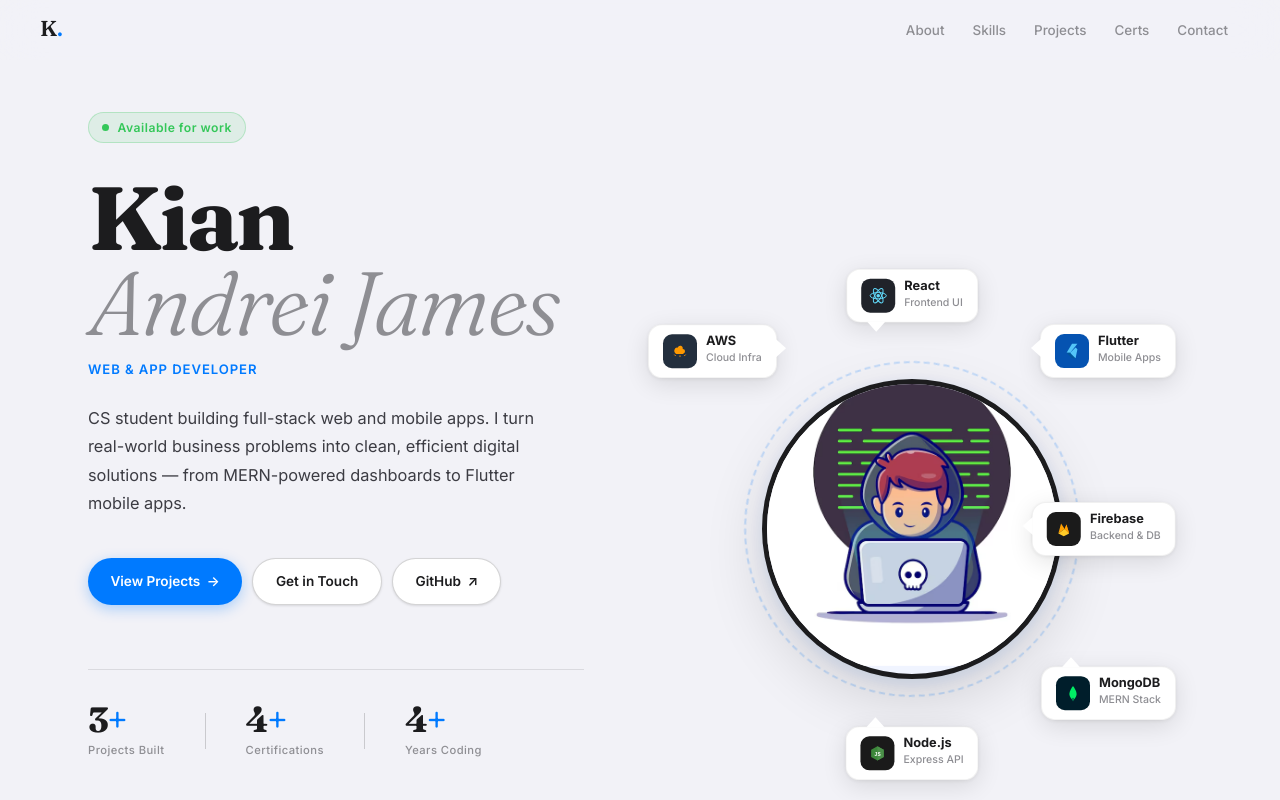
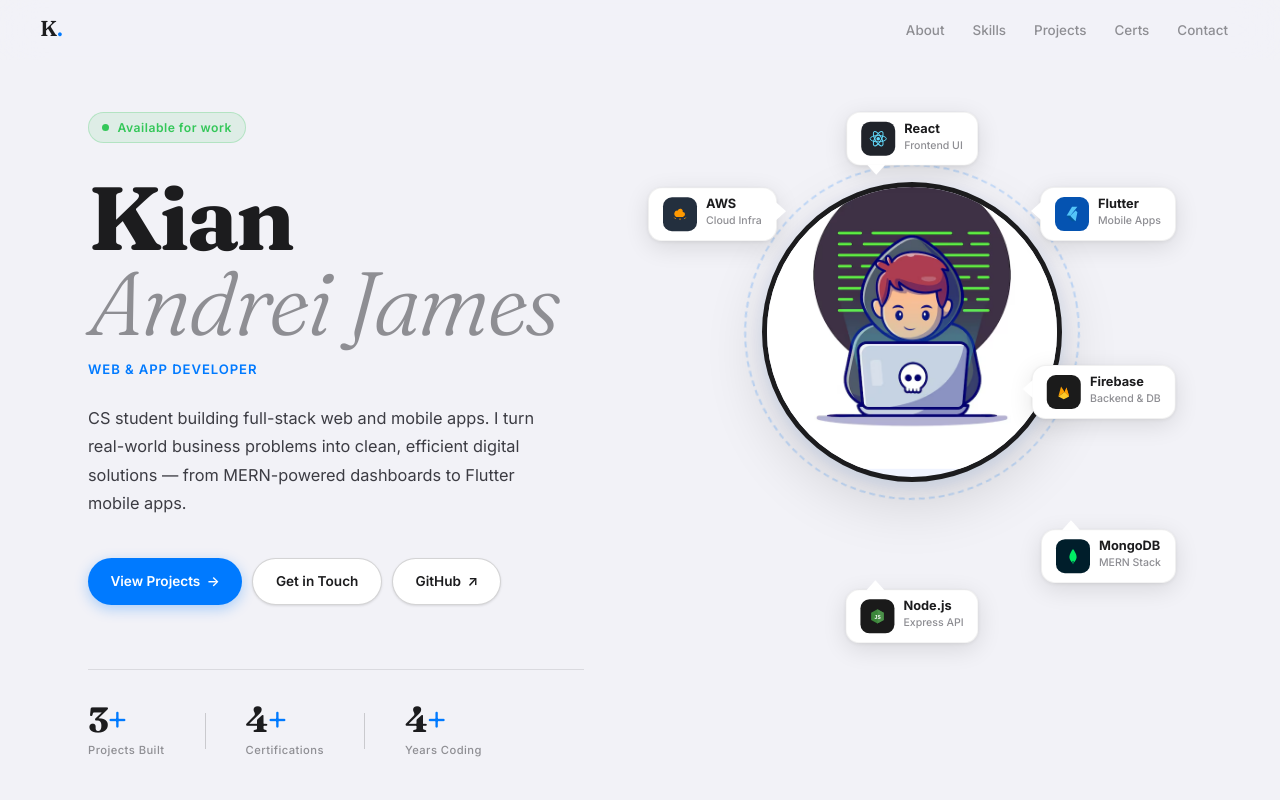
Before and after one commit to Kian-James/My-Portfolio, a React (Vite) app: page / in a window 1280 px wide. Shown: the top 800 px of the page. Built offline with nearby package versions, Linux system fonts and the light colour scheme.

Commit message:
Changing hero module  css for raising the icon

```diff
--- a/src/components/Hero.module.css
+++ b/src/components/Hero.module.css
@@ -12,7 +12,7 @@
   width: 100%;
   display: grid;
   grid-template-columns: 1fr auto;
-  align-items: center;
+  align-items: flex-start;
   gap: 3rem;
 }
 
@@ -151,7 +151,7 @@
   position: absolute;
   top: 50%; left: 50%;
   width: 336px; height: 336px;
-  margin-top: -168px; margin-left: -168px;
+  margin-top: -228px; margin-left: -168px;
   border-radius: 50%;
   border: 2px dashed rgba(0,122,255,0.2);
   animation: spinRing 28s linear infinite;
@@ -165,7 +165,7 @@
   position: absolute;
   top: 50%; left: 50%;
   width: 300px; height: 300px;
-  margin-top: -150px; margin-left: -150px;
+  margin-top: -210px; margin-left: -150px;
   border-radius: 50%;
   border: 5px solid #1C1C1E;
   overflow: hidden;
@@ -244,7 +244,7 @@
 /* React — 12 o'clock: center-top, bubble centered above circle */
 .bubbleTop {
   left: 50%;
-  top: 20px;
+  top: 0px;
   transform: translateX(-50%);
   animation: floatY 3.0s ease-in-out infinite;
 }
```
